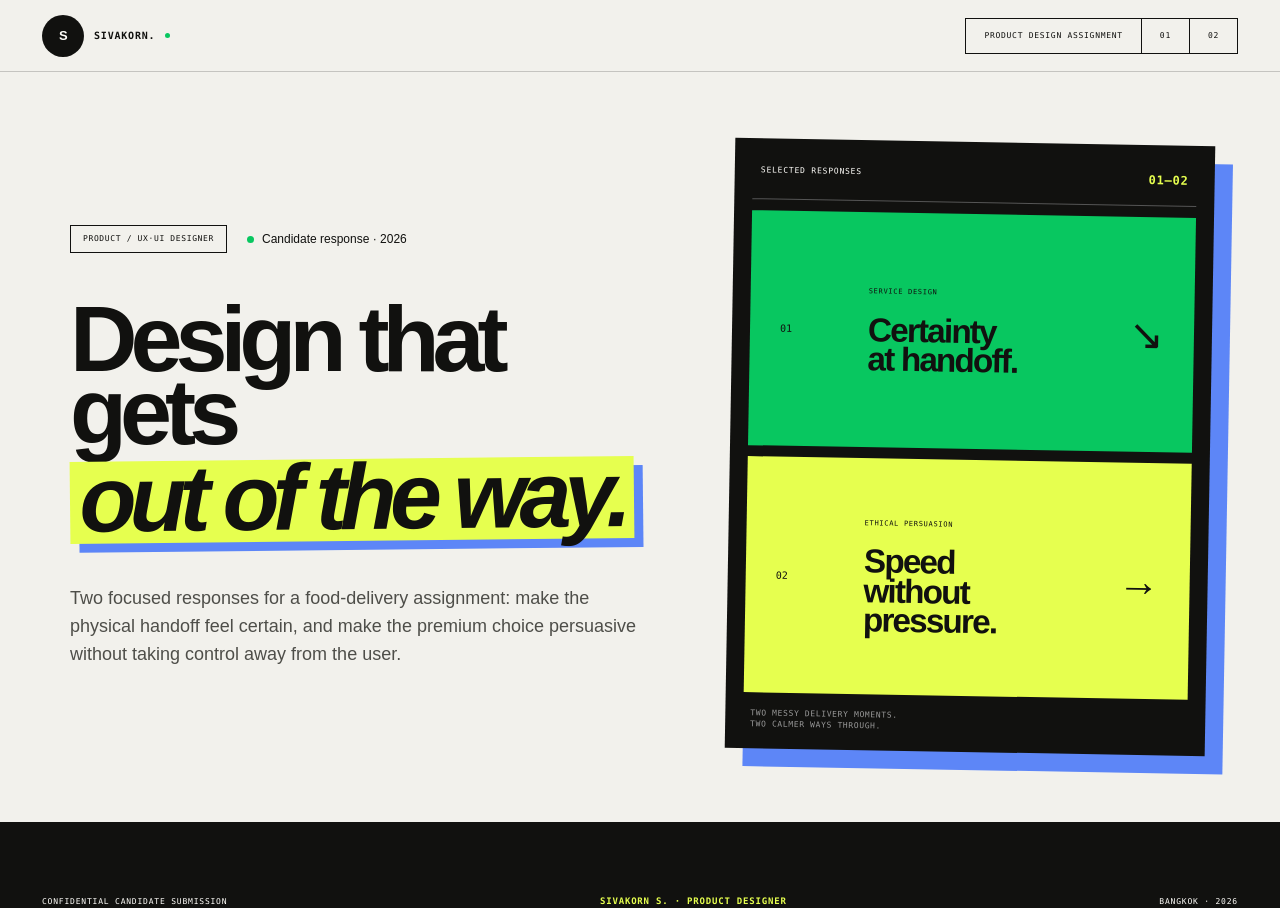
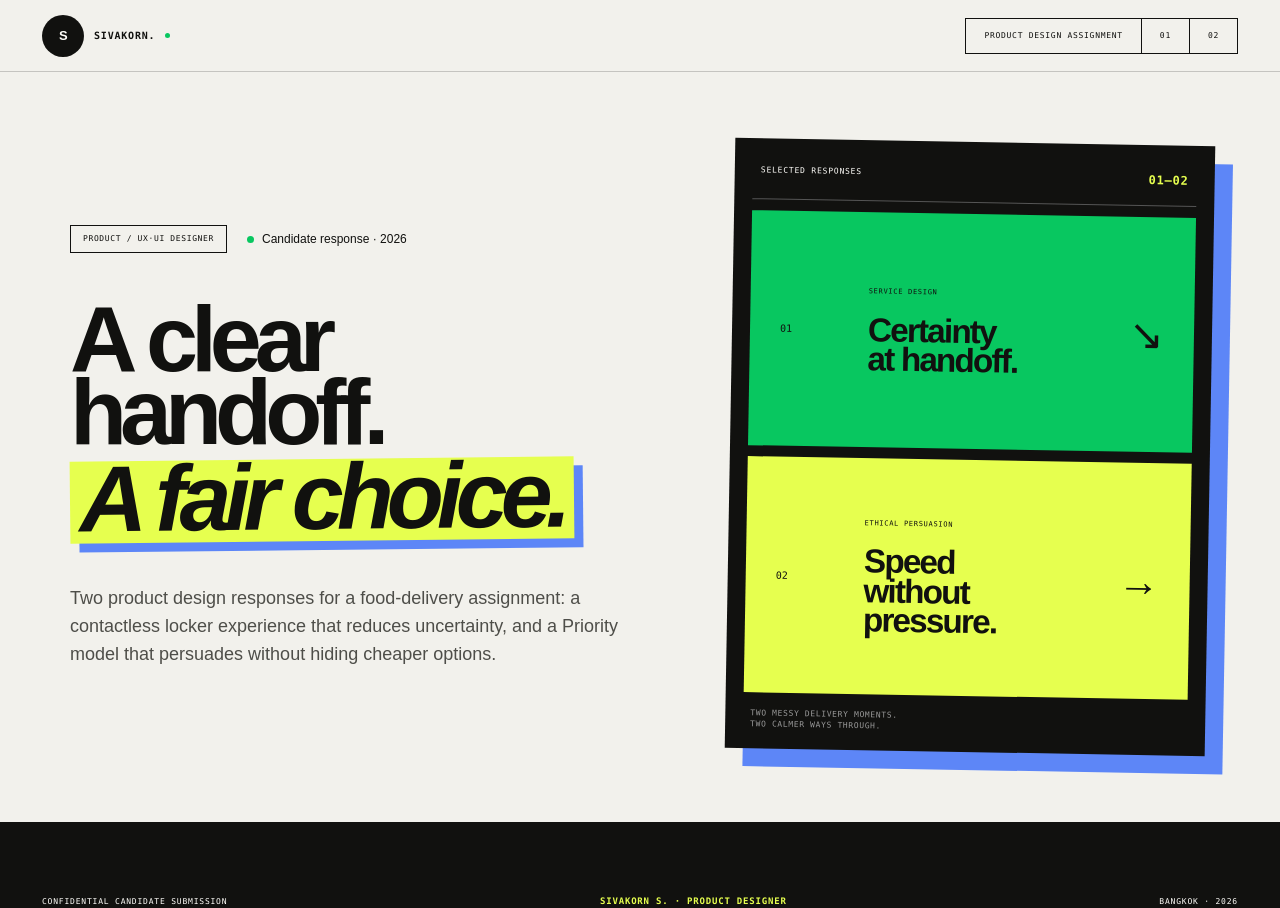
Before and after one commit to gridboxes/LMWN-Challenge, a Next.js app: page / in a window 1280 px wide. Built offline with nearby package versions, Linux system fonts and the light colour scheme.

Commit message:
Clarify assignment homepage headline

```diff
--- a/app/page.tsx
+++ b/app/page.tsx
@@ -392,8 +392,8 @@ export default function Home() {
       <section className="simple-hero" aria-label="Product design assignment overview">
         <div className="simple-intro">
           <div className="simple-kicker"><span>Product / UX·UI designer</span><p><i />Candidate response · 2026</p></div>
-          <h1>Design that gets<br /><em>out of the way.</em></h1>
-          <p>Two focused responses for a food-delivery assignment: make the physical handoff feel certain, and make the premium choice persuasive without taking control away from the user.</p>
+          <h1>A clear handoff.<br /><em>A fair choice.</em></h1>
+          <p>Two product design responses for a food-delivery assignment: a contactless locker experience that reduces uncertainty, and a Priority model that persuades without hiding cheaper options.</p>
         </div>
 
         <div className="response-board" aria-label="Choose an assignment response">
```
Also changed, not shown: 1 other file (tests, documents, lock files or other folders).
